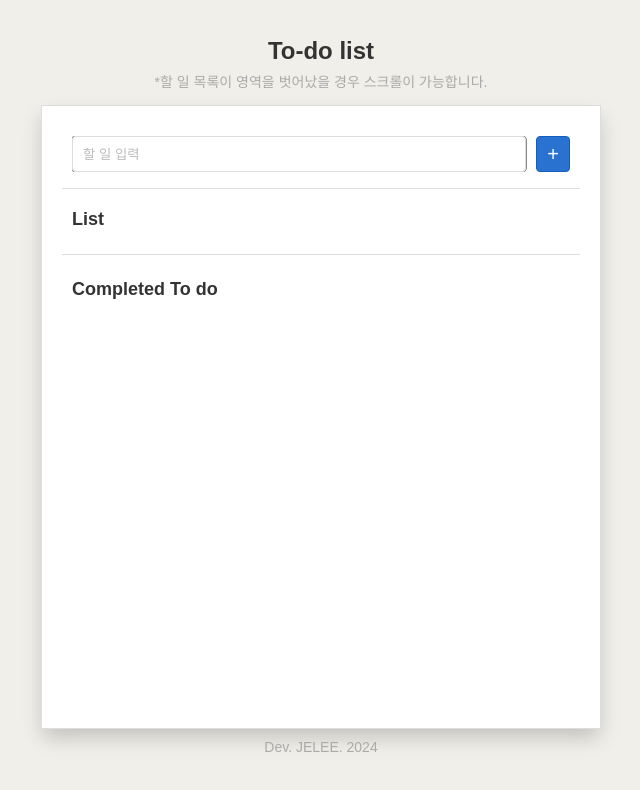
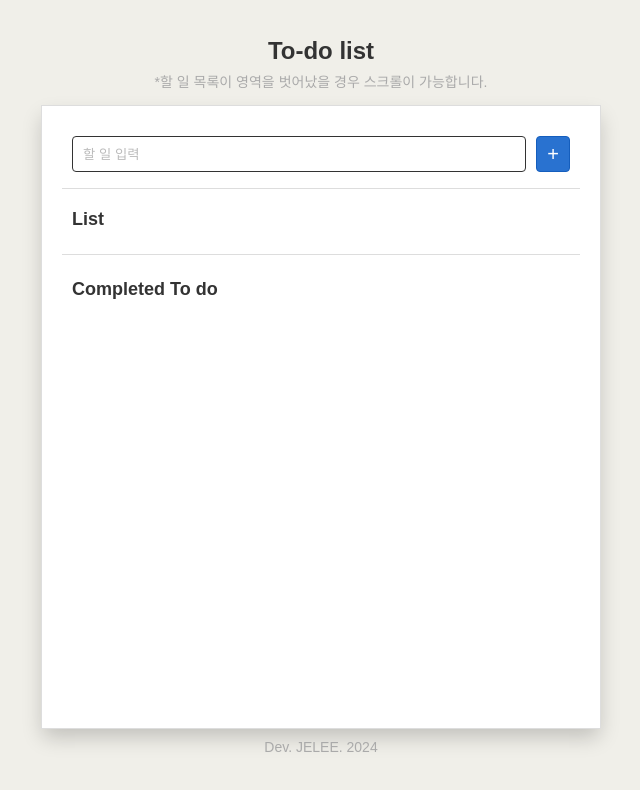
Before and after one commit to eziquexx/jelee-project-react-todoList, a React (Create React App) app: page / in a window 1280 px wide. Shown: the top 790 px of the page, without its empty margins (319-959 px from the left). Built offline with nearby package versions, Linux system fonts and the light colour scheme; the HTML template or start-up script is replaced by a standard one; a web font is replaced by a local one.

Commit message:
input focus 수정

```diff
--- a/src/App.js
+++ b/src/App.js
@@ -112,7 +112,7 @@ const Legend = styled.legend`
 const Input = styled.input`
   display: block;
   width: 100%;
-  heigth: auto;
+  // heigth: auto;
   padding: 10px 10px 8px;
   line-height: 120%;
   border-radius: 4px;
@@ -120,7 +120,8 @@ const Input = styled.input`
   box-sizing: border-box;
   margin-right: 10px;
   &:focus {
-    outline: 1px solid #888888;
+    outline: none;
+    border: 1px solid #333;
   }
   &::placeholder {
     color: #bbb;
```
Also changed, not shown: 6 other files (tests, documents, lock files or other folders).
